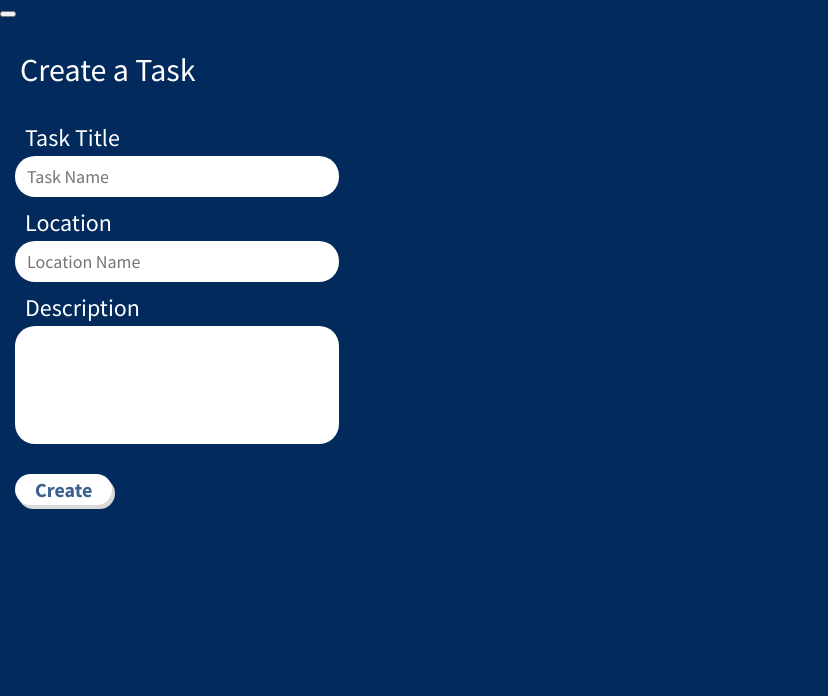
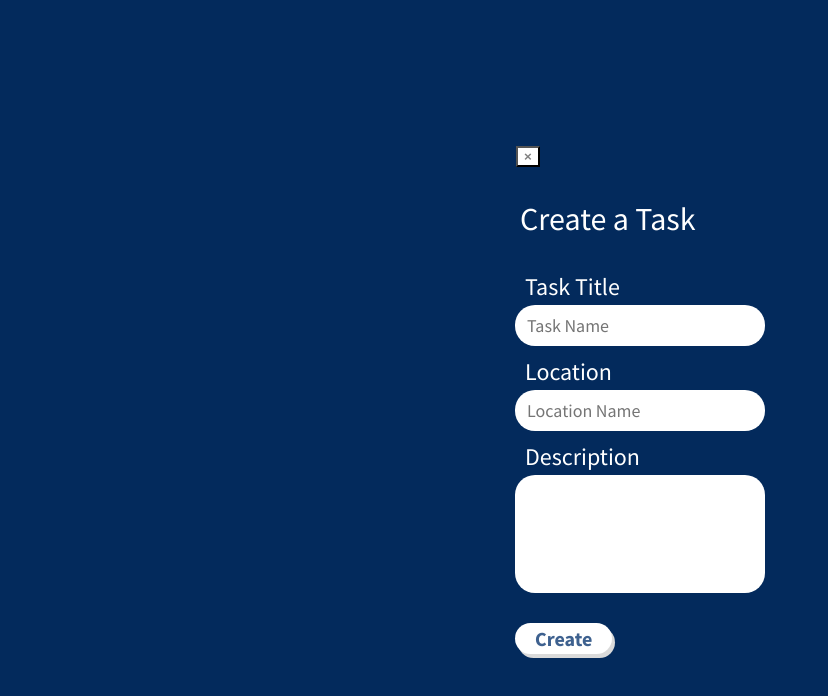
Before and after one commit to utmgdsc/UTimeManager, a React (Create React App) app in the folder client/: page / in a window 1280 px wide. Shown: the top 696 px of the page, without its empty margins (0-828 px from the left). Built offline with nearby package versions, Linux system fonts and the light colour scheme.

Commit message:
Resolve TaskFormPage PR

```diff
--- a/client/package.json
+++ b/client/package.json
@@ -6,7 +6,7 @@
     "@testing-library/jest-dom": "^5.14.1",
     "@testing-library/react": "^12.0.0",
     "@testing-library/user-event": "^13.2.1",
-    "axios": "^0.26.0",
+    "axios": "^0.26.1",
     "eslint-config-prettier": "^8.3.0",
     "react": "^17.0.2",
     "react-bootstrap": "^2.1.1",
--- a/client/src/index.css
+++ b/client/src/index.css
@@ -0,0 +1,3 @@
+body{
+    margin: 0;
+}
--- a/client/src/pages/TaskFormPage/TaskFormPage.js
+++ b/client/src/pages/TaskFormPage/TaskFormPage.js
@@ -2,25 +2,40 @@ import React from "react";
 import styles from "./TaskFormPage.module.css";
 import { InputBox } from "../../components/InputBox/InputBox";
 import { CredentialsButton } from "../../components/CredentialsButton/CredentialsButton.js";
-import CloseButton from "react-bootstrap/CloseButton";
 
 const TaskFormPage = () => {
   return (
     <div className={styles.bg}>
-      <CloseButton variant="white" />
-      <p className={styles.Header}>Create a Task</p>
+      <div>
+        <button
+          type={"button"}
+          className={styles.closeButton}
+          aria-label={"Close"}
+        >
+          &times;
+        </button>
+        <p className={styles.header}>Create a Task</p>
         <div className={styles.inputBox}>
-        <InputBox header="Task Title" type="text" placeholder="Task Name" />
-        <InputBox header="Location" type="text" placeholder="Location Name" />
           <InputBox
-          header="Description"
-          type="text"
-          placeholder=""
+            header={"Task Title"}
+            type={"text"}
+            placeholder={"Task Name"}
+          />
+          <InputBox
+            header={"Location"}
+            type={"text"}
+            placeholder={"Location Name"}
+          />
+          <InputBox
+            header={"Description"}
+            type={"text"}
+            placeholder={""}
             expanded={true}
           />
         </div>
         <div className={styles.button}>
-        <CredentialsButton text="Create" />
+          <CredentialsButton text={"Create"} />
+        </div>
       </div>
     </div>
   );
--- a/client/src/pages/TaskFormPage/TaskFormPage.module.css
+++ b/client/src/pages/TaskFormPage/TaskFormPage.module.css
@@ -1,4 +1,4 @@
-.Header{
+.header{
     color: white;
     font-weight: 400;
     font-size: 2.0rem;
@@ -7,13 +7,18 @@
 }
 
 .bg {
-    position: absolute;
+    display: flex;
+    justify-content: center;
+    flex-direction: column;
+    align-items: center;
+
+    /* position: absolute; */
     background: #032a5c;
-    top: 50%;
-    left: 50%;
-    transform: translate(-50%, -50%);
+    /* top: 50%;
+    left: 50%; */
+    /* transform: translate(-50%, -50%); */
     height: 100vh;
-    width: 100vw;
+    /* width: 100vw;  */
 }
 
 .inputBox {
@@ -29,6 +34,12 @@
     padding: 0px 15px;
 }
 
-input{
-    width: 100%;
+button{
+    background-color: white;
+    font-weight:bold;
+    color: grey;
 }
+
+.closeButton{
+    margin-left: 16px;
+}
```
Also changed, not shown: 1 other file (tests, documents, lock files or other folders). Lines whose indentation alone changed are shown as unchanged.
